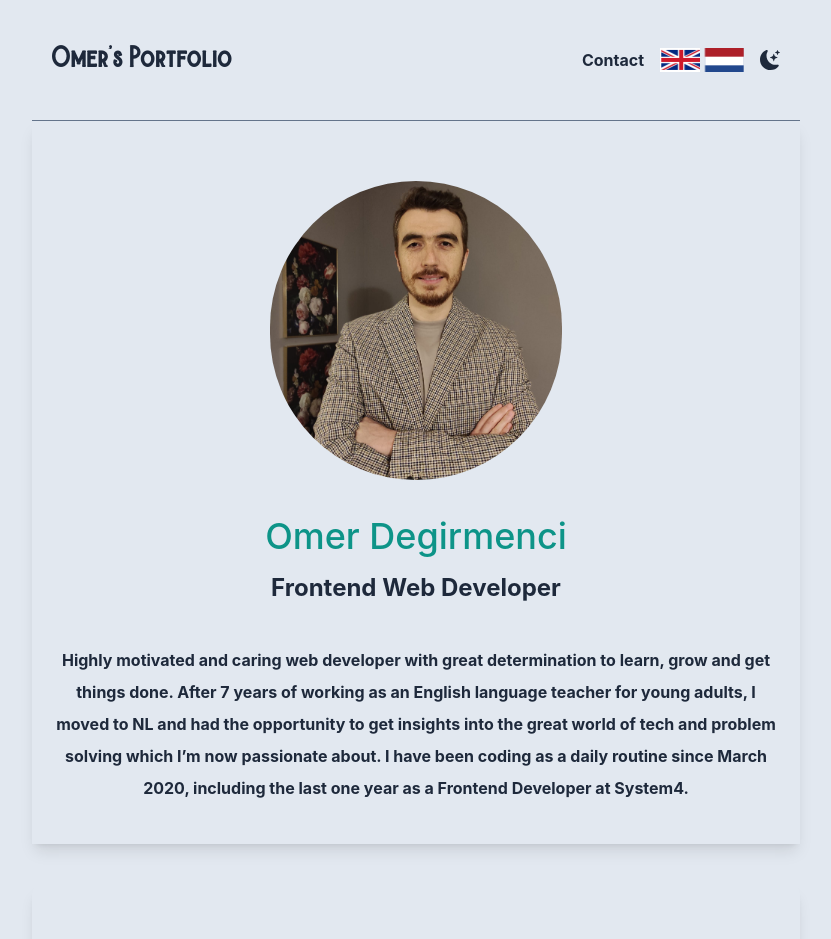
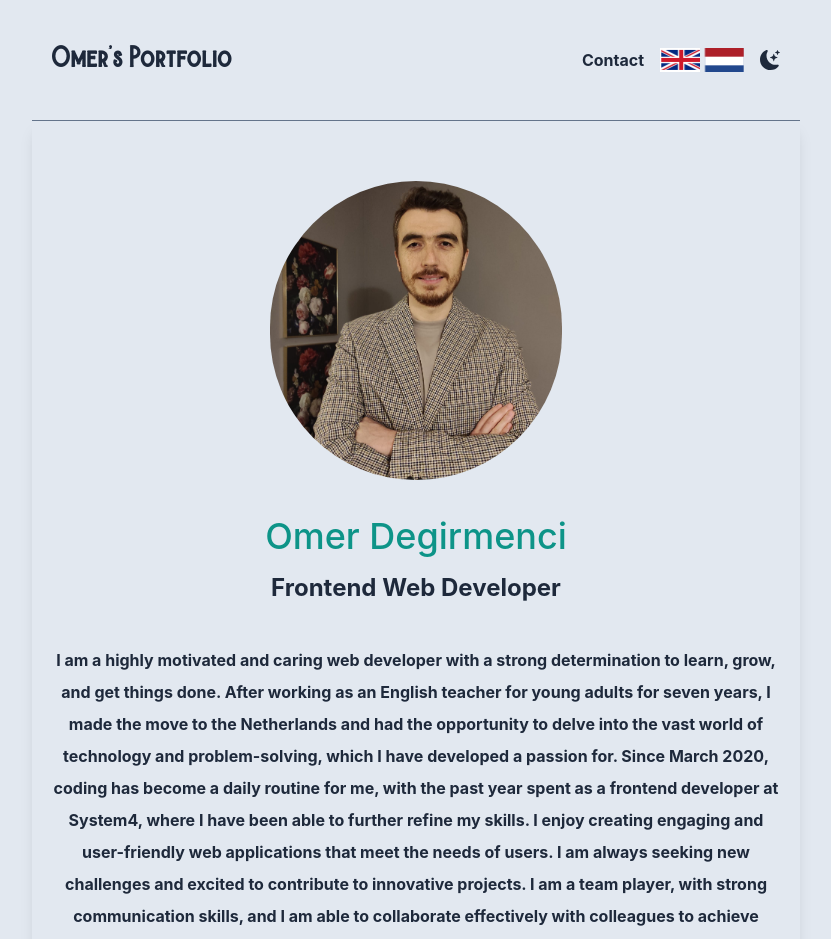
Before and after one commit to DegirmenciOmer/portfolio, a Next.js app in the folder portfolio-omer/: page / in a window 1280 px wide. Shown: the top 939 px of the page, without its empty margins (224-1055 px from the left). Built offline with nearby package versions, Linux system fonts and the light colour scheme.

Commit message:
update content

```diff
--- a/portfolio-omer/data/translationHelper.ts
+++ b/portfolio-omer/data/translationHelper.ts
@@ -38,8 +38,8 @@ export const translationHelper = (language: any) => {
         ? 'Frontend Webontwikkelaar'
         : 'Frontend Web Developer',
       briefDescription: NL
-        ? 'Zeer gemotiveerde en zorgzame webontwikkelaar met grote vastberadenheid om te leren, te groeien en dingen voor elkaar te krijgen. Na 7 jaar als docent Engels voor jongvolwassenen te hebben gewerkt, verhuisde ik naar NL en kreeg ik de kans om inzicht te krijgen in de grote wereld van technologie en het oplossen van problemen waar ik nu een passie voor heb. Sinds maart 2020 codeer ik als dagelijkse routine, waarvan de laatste een jaar als frontend developer bij System4.'
-        : 'Highly motivated and caring web developer with great determination to learn, grow and get things done. After 7 years of working as an English language teacher for young adults, I moved to NL and had the opportunity to get insights into the great world of tech and problem solving which I’m now passionate about. I have been coding as a daily routine since March 2020, including the last one year as a Frontend Developer  at System4.        ',
+        ? "Als zeer gemotiveerde en zorgzame webontwikkelaar ben ik vastbesloten om voortdurend te leren, te groeien en resultaten te behalen. Na zeven jaar als docent Engels voor jongvolwassenen te hebben gewerkt, besloot ik naar Nederland te verhuizen en kreeg ik de kans om de opwindende wereld van technologie en probleemoplossing te verkennen, waar ik nu een passie voor heb ontwikkeld. Sinds maart 2020 is coderen een dagelijkse routine voor mij geworden. Het afgelopen jaar heb ik gewerkt als frontend developer bij System4, waar ik mijn vaardigheden verder heb kunnen ontwikkelen. Ik geniet ervan om boeiende en gebruiksvriendelijke webapplicaties te creëren die aan de behoeften van gebruikers voldoen. Ik ben altijd op zoek naar nieuwe uitdagingen en ik ben enthousiast om bij te dragen aan innovatieve projecten. Ik ben een teamspeler, communicatief sterk en in staat om effectief samen te werken met collega's om gemeenschappelijke doelen te bereiken. Ik blijf mezelf voortdurend verbeteren en ben altijd op zoek naar nieuwe technologieën en trends in de webontwikkeling. Ik geloof dat door voortdurend te blijven leren, ik waardevolle bijdragen kan leveren en mezelf kan blijven ontwikkelen als een competente webontwikkelaar."
+        : 'I am a highly motivated and caring web developer with a strong determination to learn, grow, and get things done. After working as an English teacher for young adults for seven years, I made the move to the Netherlands and had the opportunity to delve into the vast world of technology and problem-solving, which I have developed a passion for. Since March 2020, coding has become a daily routine for me, with the past year spent as a frontend developer at System4, where I have been able to further refine my skills. I enjoy creating engaging and user-friendly web applications that meet the needs of users. \n  I am always seeking new challenges and excited to contribute to innovative projects. I am a team player, with strong communication skills, and I am able to collaborate effectively with colleagues to achieve common goals. \n I continuously strive to improve myself and stay updated with new technologies and trends in web development. I believe that by constantly learning, I can make valuable contributions and continue to evolve as a competent web developer.',
       text1: NL ? 'Consulting' : 'Overleg plegen',
       contactTitle: 'Contact',
       githubUrl: 'https://github.com/DegirmenciOmer',
```
